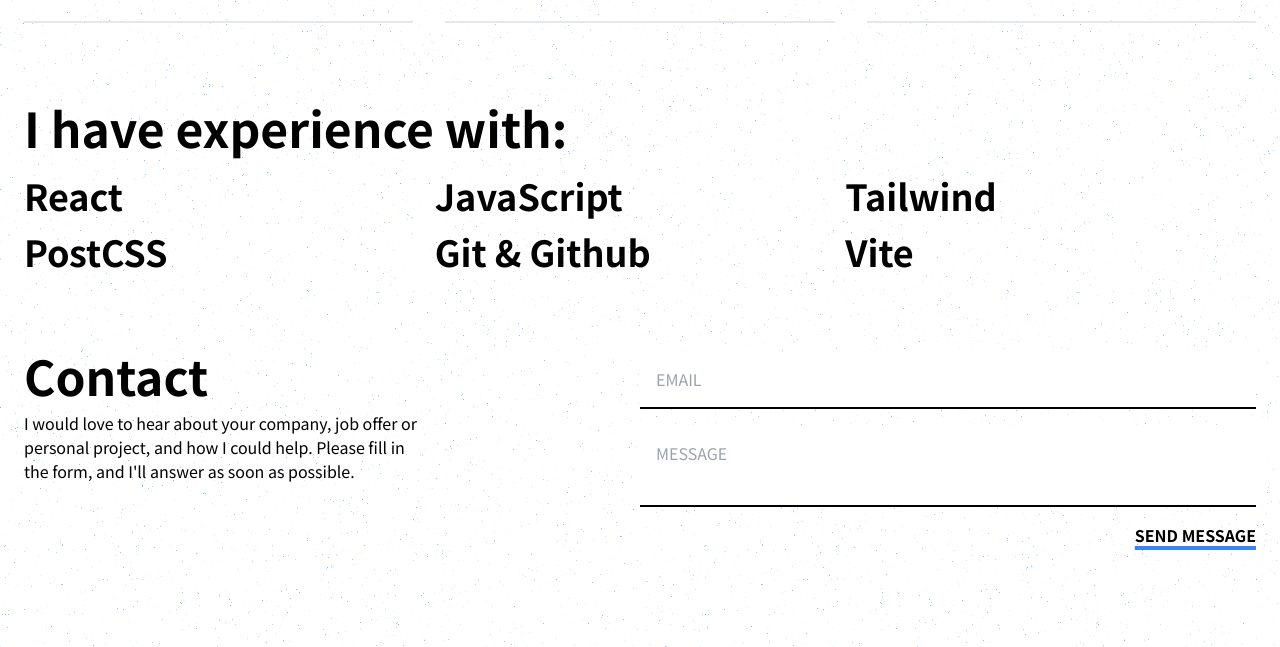
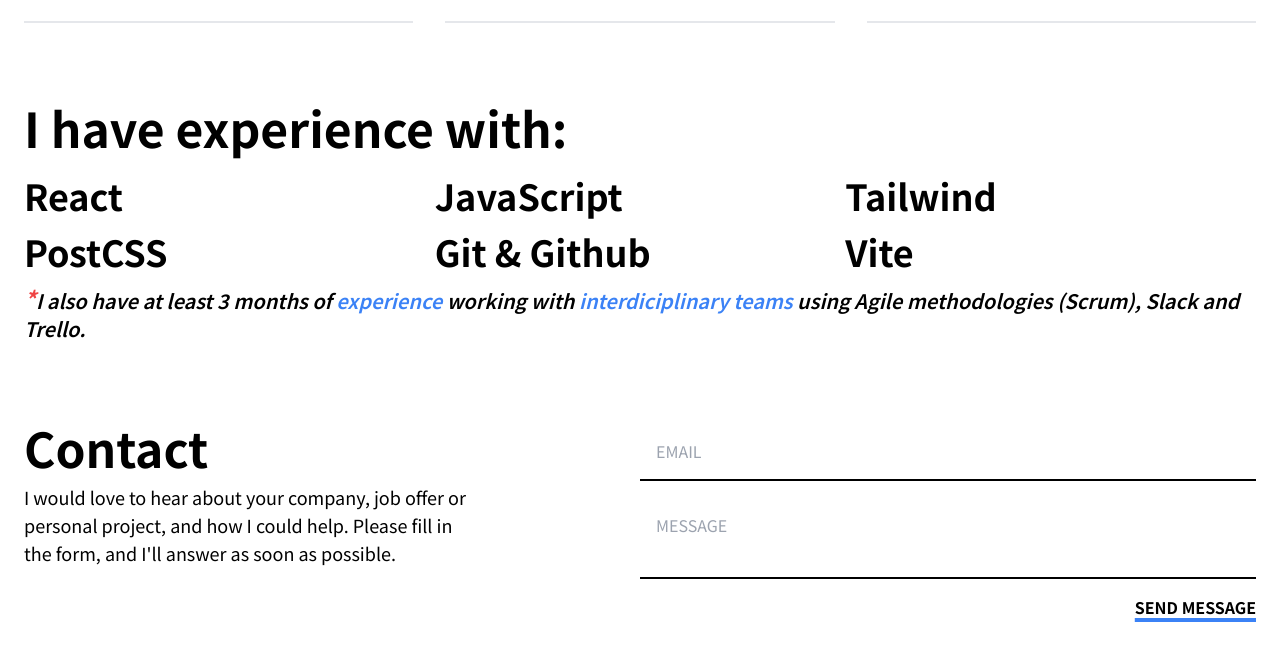
Before and after one commit to TomasPereira-Dev/portfolio, a website built with Vite: page index.html in a window 1280 px wide. Shown: the part 1367-2014 px from the top of the page. Built offline with nearby package versions, Linux system fonts and the light colour scheme; files whose address does not match are found by name.

Commit message:
añadido texto breve sobre experiencia

```diff
--- a/index.html
+++ b/index.html
@@ -6,11 +6,11 @@
     <meta name="viewport" content="width=device-width, initial-scale=1.0" />
     <link rel="preconnect" href="https://fonts.googleapis.com">
     <link rel="preconnect" href="https://fonts.gstatic.com" crossorigin>
-    <link href="https://fonts.googleapis.com/css2?family=Noto+Sans+JP:wght@400;700&display=swap" rel="stylesheet">
+    <link href="https://fonts.googleapis.com/css2?family=Noto+Sans+JP:wght@400;600;700&display=swap" rel="stylesheet">
     <link rel="stylesheet" href="style.css">
     <title>Tomás Pereira</title>
   </head>
-  <body class="flex flex-col gap-8 p-4 max-w-screen-2xl my-0 mx-auto bg-custom-bg overflow-x-hidden md:p-6 md:gap-20">
+  <body class="flex flex-col gap-8 p-4 max-w-screen-2xl mx-auto bg-custom-bg overflow-x-hidden md:p-6 md:gap-20">
     <header class="flex justify-between items-center">
       <div>
         <p class="text-xl lg:text-2xl font-bold">Tomás Pereira</p>
@@ -85,11 +85,12 @@
         <li class="text-xl md:text-2xl lg:text-3xl xl:text-4xl font-bold">Git & Github</li>
         <li class="text-xl md:text-2xl lg:text-3xl xl:text-4xl font-bold">Vite</li>
       </ul>
+      <p class="mt-3 text-xl font-semibold italic"><span class="text-2xl text-red-500">*</span>I also have at least 3 months of <span class="text-blue-500">experience</span> working with <span class="text-blue-500">interdiciplinary teams</span> using Agile methodologies (Scrum), Slack and Trello.</p>
     </section>
     <section class="flex flex-col gap-8 md:flex-row md:justify-between md:gap-0">
       <div class="flex flex-col items-center md:items-start">
         <h2 class="text-2xl font-bold mb-3 md:text-3xl lg:text-4xl xl:text-5xl">Contact</h2>
-        <p class="text-center leading-6 max-w-custom-contact md:text-left lg:max-w-custom-contact-lg">
+        <p class="text-center leading-6 max-w-custom-contact md:text-left lg:max-w-custom-contact-lg lg:text-lg">
           I would love to hear about your company, job offer or personal project, and how I could help.
           Please fill in the form, and I'll answer as soon as possible.
         </p>
--- a/tailwind.config.js
+++ b/tailwind.config.js
@@ -15,7 +15,7 @@
         'custom-subtitle-lg': "55ch"
       },
       backgroundImage: {
-        'custom-bg': "url('./public/nnnoise.svg')"
+        'custom-bg': "url('./nnnoise.svg')"
       }
     },
   },
```
